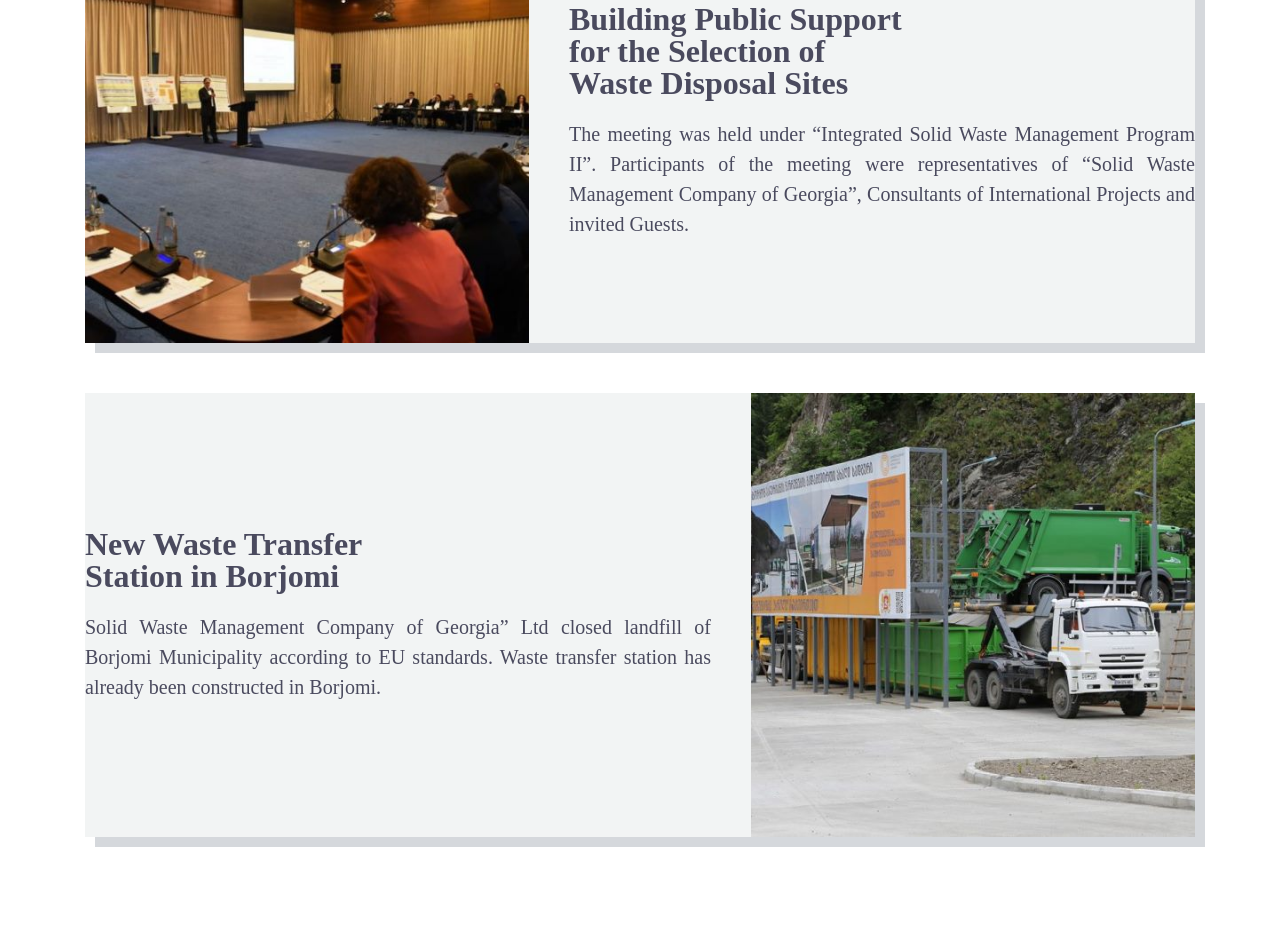
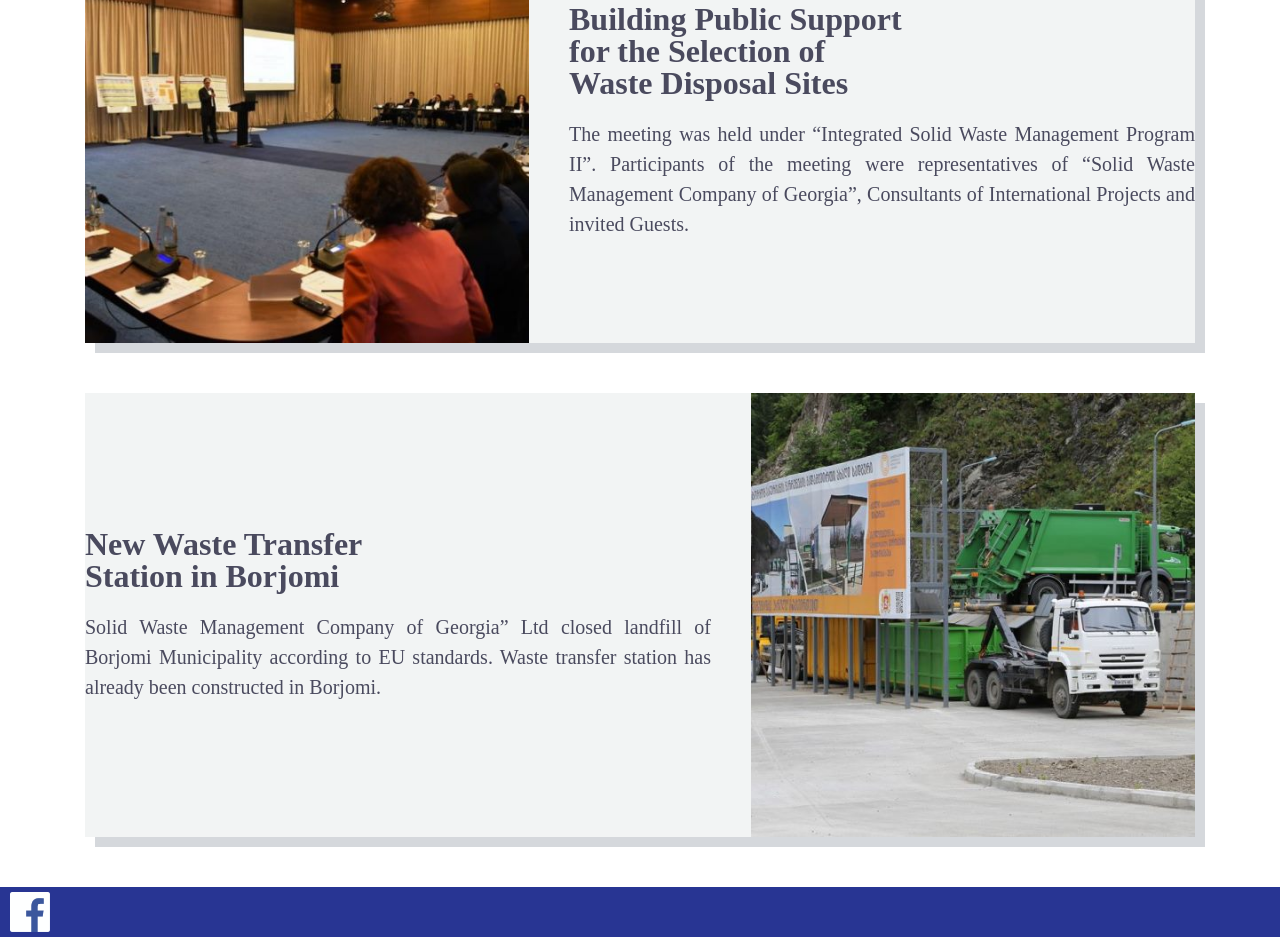
Before and after one commit to NatiaBandzeladze/Final_project, a website: page index.html in a window 1280 px wide. Shown: the part 1391-2328 px from the top of the page. Before the commit the page ends 2278 px from the top, so only its background shows below. Drawn offline with nearby package versions, Linux system fonts and the light colour scheme; a web font is replaced by a local one.

Commit message:
something strange :((

```diff
--- a/index.html
+++ b/index.html
@@ -13,12 +13,6 @@
 </head>
 
 <body>
-    <div id="fb-root">
-
-    </div>
-    <script async defer crossorigin="anonymous"
-        src="https://connect.facebook.net/en_GB/sdk.js#xfbml=1&version=v6.0&appId=600250143509559&autoLogAppEvents=1">
-    </script>
     <header>
         <div class="sticky">
             <img src="images/logowhite.svg" class="img-logo" alt="logo">
@@ -174,10 +168,9 @@
         </div>
     </section>
     <footer>
-        <div class="fb-like">
-            <div class="fb-like" data-href="https://www.facebook.com/SWMCGEORGIA/" data-width="50px"
-                data-layout="button_count" data-action="like" data-size="large" data-share="false">
-            </div>
+        <div class="social-icon">
+            <a href="https://www.facebook.com/SWMCGEORGIA/?epa=SEARCH_BOX"><img src="images/fb-icon.png" alt="Facebook">
+            </a>
         </div>
     </footer>
     </section>
--- a/scss/basic/footer.scss
+++ b/scss/basic/footer.scss
@@ -2,3 +2,17 @@
 @import "../modules/classes.scss";
 @import "../modules/mixins.scss";
 @import "../modules/veriables.scss";
+
+
+
+footer {
+    .social-icon {
+        background-color: #283593;
+        width: 100%;
+        height: 50px;
+        padding: 5px 10px;
+            img {
+                height: 40px;
+            }
+    }
+}
--- a/scss/basic/header.scss
+++ b/scss/basic/header.scss
@@ -10,8 +10,6 @@
 
 
 body {
-    // font-family: "ALK Sanet";
-    // @include google-font("Montserrat");
     @include google-font("Droid Sans");
 
     header {
```
Also changed, not shown: css/style.css, images/fb-icon.png (added), scss/modules/classes.scss (line endings or trailing spaces).
